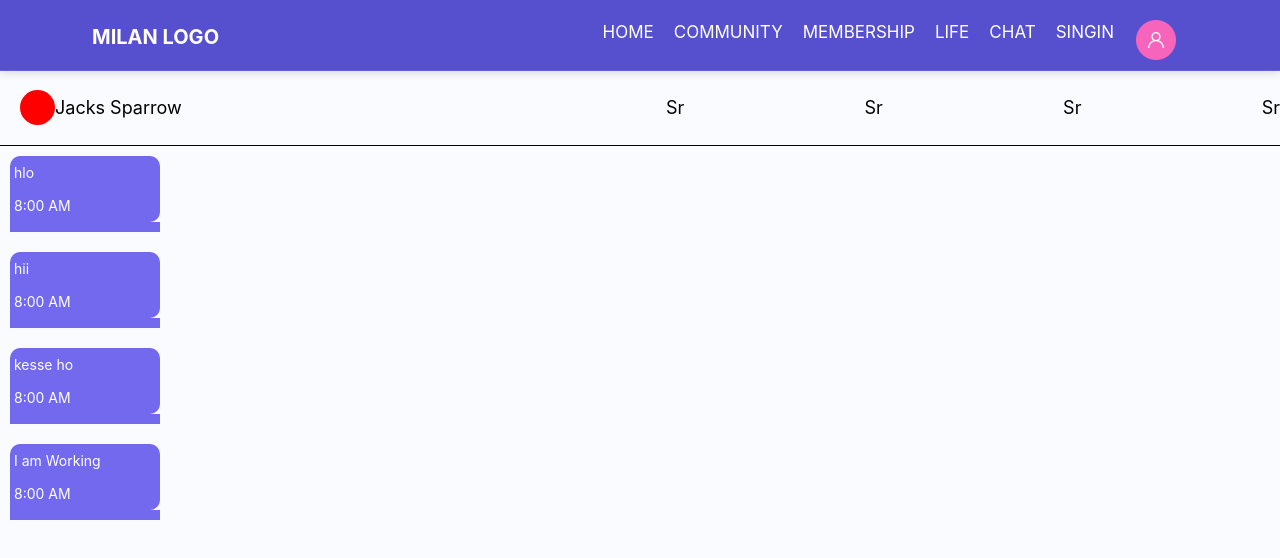
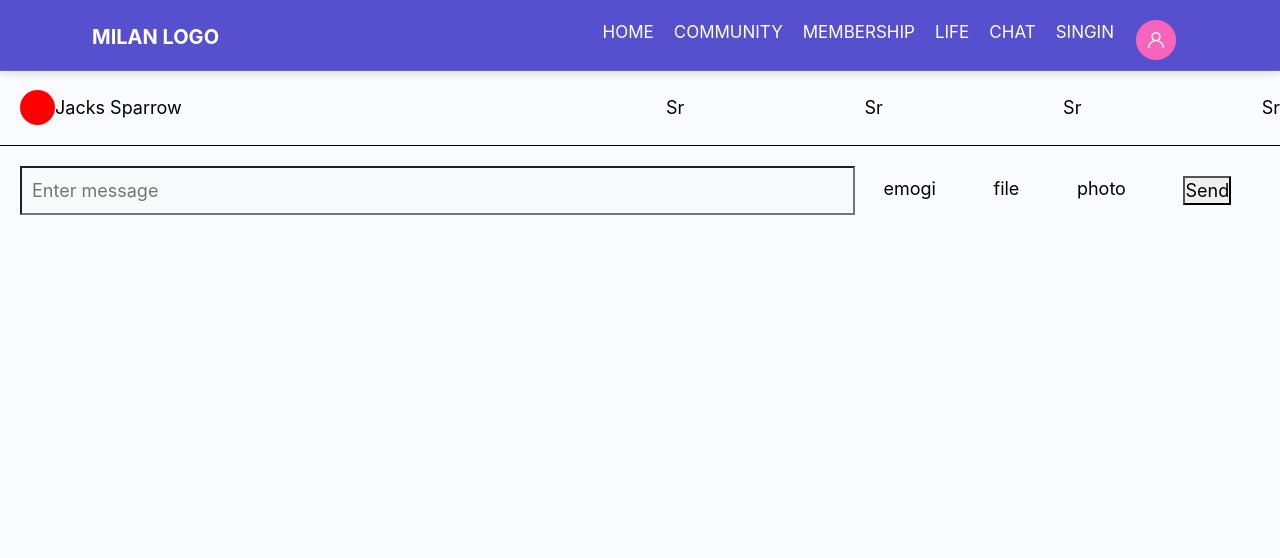
Before and after one commit to puneet0408/milanFrontEnd, a React (Create React App) app: page /life in a window 1280 px wide. Shown: the top 558 px of the page. Built offline with nearby package versions, Linux system fonts and the light colour scheme.

Commit message:
splited chatting component

```diff
--- a/src/components/Chat/ChatWindow/Chatwindow.css
+++ b/src/components/Chat/ChatWindow/Chatwindow.css
@@ -1,4 +1,8 @@
-.chatwindow
+.chatting_window
+{
+    color: black;
+}
+.chattop
 {
     display: flex;
     justify-content: space-between;
@@ -39,6 +43,8 @@ ul
 {
     display: flex;
     padding: 10px;
+    position: relative;
+    align-items: flex-end;
 }
 
 .chat_individual_message_text
@@ -56,9 +62,52 @@ ul
 {
     background-color: #7269ef;
     min-width: 150px;
-    height: 10px;
+    height: 16px;
+    transform: rotate(352deg);
+    position: absolute;
+    left: 0px;
+    top: 54px;
+
 }
-
+.chat_photo
+{
+    background-color: red;
+    height: 20px;
+    width: 20px;
+    border-radius: 50%;
+    margin-right: 20px;
+}
+.chat
+{
+    overflow-y: auto;
+    max-height: 65vh;
+}
+.chatting_box form
+{
+    display: flex;
+    padding: 20px;
+    align-items: center;
+    justify-content: center;
+}
+.chatting_box_text
+{
+    flex: 2;
+    padding: 10px;
+}
+.extra_option
+{
+    flex: 1;
+    display: flex;
+    justify-content: space-around;
+}
+.chat_right
+{
+    justify-content: flex-end;
+}
+.chat_text_contain
+{
+    position: relative;
+}
 p
 {
     margin: 0px;
--- a/src/components/Chat/ChatWindow/Chatwindow.js
+++ b/src/components/Chat/ChatWindow/Chatwindow.js
@@ -1,16 +1,56 @@
-import {useState,useEffect} from 'react';
+import {useState,useEffect, useRef} from 'react';
+import { useSelector,useDispatch } from 'react-redux';
+import { add_new_message } from '../../../store/Messages/messages';
 import "./Chatwindow.css"
 let Chatwindow = ()=>
 {
-    let messages = [{data:"hlo"},{data:"hii"},{data:"kesse ho"},{data:"I am Working"}]
+    let view= useRef(null);
+
+    let dispatch = useDispatch();
+    let messages = useSelector((state)=> state.messages.value);
+    let socket = useSelector((state)=> state.socket.value);
+    let target = useSelector((state)=> state.target.value)
+    useEffect(()=> {view.current.scrollIntoView({ behavior: 'smooth', block: 'start' });console.log("reloding")},[messages])
+
+    //State for Chat Message Box
+    const [msg,setMsg] = useState("");
+    const handlechange = (event) =>
+    {
+        setMsg(event.target.value);
+    }
+    console.log(messages);
+
+    //Listening for New Message
+    socket && socket.on('new_message',(ms)=>
+    {
+        let Id=localStorage.getItem('id');
+        if(ms.sender==Id || ms.receiver==Id)
+        {
+            dispatch(add_new_message(ms));
+        }
+    });
+
+
+    //Handle Message
+    let sendMessage = (e)=>
+    {
+        e.preventDefault();
+        let sender=localStorage.getItem('id');
+        socket.emit('create_message',sender,target.id,msg);
+        setMsg("");
+
+        //just checking backend
+        // socket.emit('fetch_last_message',target.chatid,10);
+    }
+
     //Individual Chat Design
     const message = (msg)=>
     {
-        return (<div className='chat_individual_message'>
+        return (<div className={'chat_individual_message'+ (msg.sender==target.id ? '' : ' chat_right')}>
             <div className='chat_photo'>
                 <img></img>
             </div>
-            <div>
+            <div className='chat_text_contain'>
             <div className='chat_individual_message_text'>
                 <p>{msg.data}</p>
                 <p>8:00 AM</p>
@@ -21,8 +61,8 @@ let Chatwindow = ()=>
     }
 
 
-    return (<div>
-        <div className='chatwindow'>
+    return (<div className='chatting_window'>
+        <div className='chattop'>
         <div className='user_details'>
             <div className='user'>
                 <div className='chatwindow_img'>
@@ -43,7 +83,21 @@ let Chatwindow = ()=>
         </ul>
     </div>
     <div className='chat'>
-        {messages.map(message)}
+        {messages && messages.map(message)}
+        <div ref={view}></div>
+    </div>
+    <div className='chatting_box'>
+        <form onSubmit={sendMessage}>
+            <input value={msg} type='text' className='chatting_box_text bg-light' placeholder='Enter message' onChange={handlechange}/>
+            <div className='extra_option'>
+                    <div>emogi</div>
+                    <div>file</div>
+                    <div>photo</div>
+                    <div>
+                        <button type='submit'>Send</button>
+                    </div>
+            </div>
+        </form>
     </div>
     </div>
     )
--- a/src/index.css
+++ b/src/index.css
@@ -36,3 +36,8 @@ code {
   font-family: source-code-pro, Menlo, Monaco, Consolas, 'Courier New',
     monospace;
 }
+.bg-light {
+  --bs-bg-opacity: 1;
+  background-color: rgba(230,235,245,var(--bs-bg-opacity))!important;
+  background-color: rgba(var(--bs-light-rgb),var(--bs-bg-opacity))!important;
+}
--- /dev/null
+++ b/src/store/Messages/messages.js
@@ -0,0 +1,41 @@
+import { createSlice,current } from '@reduxjs/toolkit'
+import socket from '../socket/socket';
+export const messagesSlice = createSlice
+({
+    name:'messages',
+    initialState:
+    {
+        value: []
+    },
+    reducers:
+    {
+        clear_messages: (state)=>
+        {
+            state.value=[];
+        },
+        insert_new_messages: (state,action) =>
+        {
+            let arr =action.payload;
+            state.value=arr;
+        },
+        add_new_message: (state,action) =>
+        {
+            let msg = action.payload;
+            console.log(current(state.value[state.value.length-1]));
+            console.log(msg);
+            if(msg===current(state.value[state.value.length-1]))
+            {
+                //Do Nothing
+                console.log("Do Nothing..");
+            }
+            else
+            {
+                state.value=[...state.value,msg];
+            }
+            // state.value=[...state.value,msg];
+        }
+    }
+});
+
+export const {clear_messages,insert_new_messages,add_new_message} = messagesSlice.actions;
+export default messagesSlice.reducer
--- /dev/null
+++ b/src/store/OpenChat/target.js
@@ -0,0 +1,32 @@
+import { createSlice } from '@reduxjs/toolkit'
+import { socketSlice } from '../socket/socket';
+let initialState =
+{
+    id:"0",
+    chatid:"0"
+}
+export const targetSlice = createSlice(
+{
+    name:'target',
+    initialState,
+    reducers:
+    {
+        clearTarget: (state) =>
+        {
+            let obj = {
+                id:"0",
+                chatid:"0"
+            }
+            state.value=obj;
+        },
+        setTarget: (state,action) =>
+        {
+            console.log(action.payload);
+            console.log("hlo")
+            state.value=action.payload;
+        }
+    }
+});
+
+export const {setTarget,clearTarget} = targetSlice.actions
+export default targetSlice.reducer
--- /dev/null
+++ b/src/store/Users/users.js
@@ -0,0 +1,23 @@
+import { createSlice } from "@reduxjs/toolkit";
+export const usersSlice = createSlice
+({
+    name:'users',
+    initialState:[],
+    reducers:
+    {
+        set_contacts: (state,action) =>
+        {
+            let arr=action.payload;
+            console.log(arr);
+            //This is Not Working Some Debuing Reqired
+            // state.value=arr;
+        },
+        clear_contacts: (state) =>
+        {
+            state.value=[]
+        }
+    }
+});
+
+export const {set_contacts,clear_contacts} = usersSlice.actions
+export default usersSlice.reducer
--- a/src/store/store.js
+++ b/src/store/store.js
@@ -1,10 +1,16 @@
 import { configureStore } from '@reduxjs/toolkit'
 import loginreducer from "../store/login/login"
 import socketreducer from "../store/socket/socket"
+import messagesreducer from "../store/Messages/messages"
+import usersreducers from "../store/Users/users"
+import targetreduceres from "../store/OpenChat/target"
 export default configureStore({
     reducer:
     {
         login:loginreducer,
         socket:socketreducer,
+        messages:messagesreducer,
+        users:usersreducers,
+        target:targetreduceres
     },
   })
```
Also changed, not shown: src/components/Chat/Chat.js (+53 -33 lines), src/components/Chat/Contacts/Contacts.js (added, +20 -0 lines), src/components/Chat/Contacts/Contacts.css (added).
